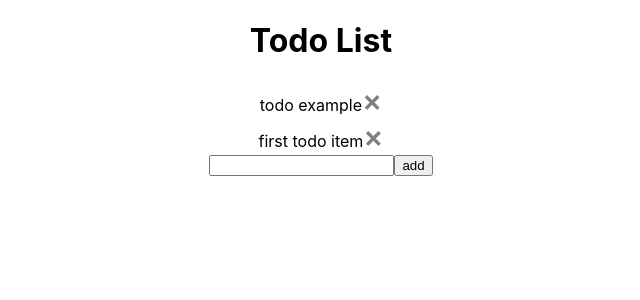
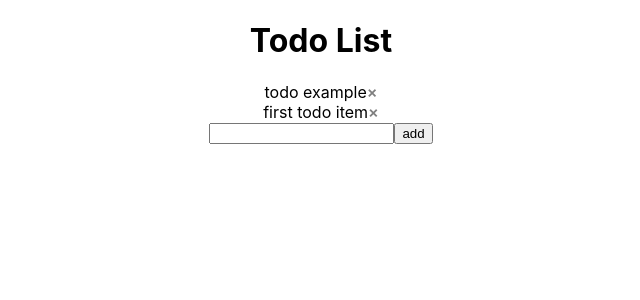
Before and after one commit to AFS-Bootcamp-202211-Group-B/todo-react-day12-starter, a React (Create React App) app: page / in a window 1280 px wide. Shown: the top 300 px of the page, without its empty margins (319-959 px from the left). Built offline with nearby package versions, Linux system fonts and the light colour scheme.

Commit message:
[fix] fix css on button

```diff
--- a/src/App.css
+++ b/src/App.css
@@ -42,7 +42,6 @@
 }
 
 .close-button{
-  font-size: 30px;
   color: grey;
   font-weight: 600;
   cursor: pointer;
```
